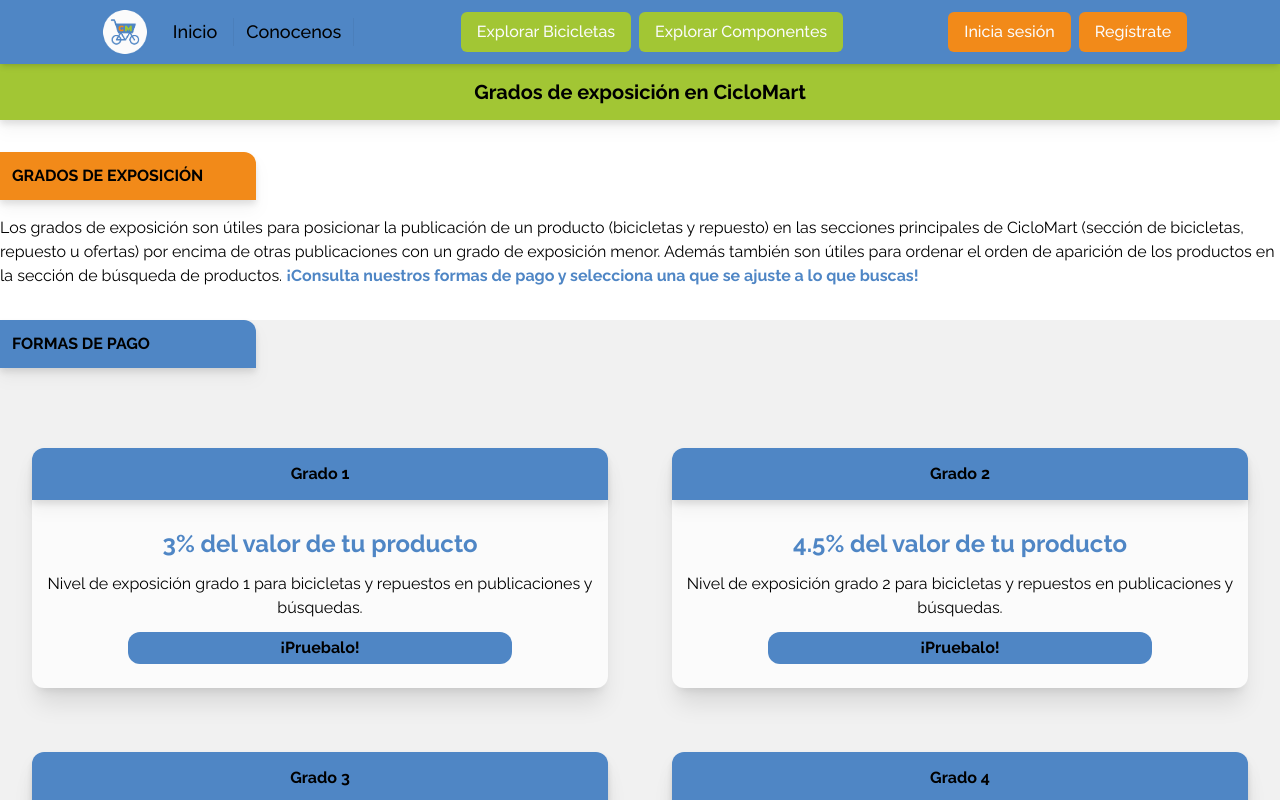
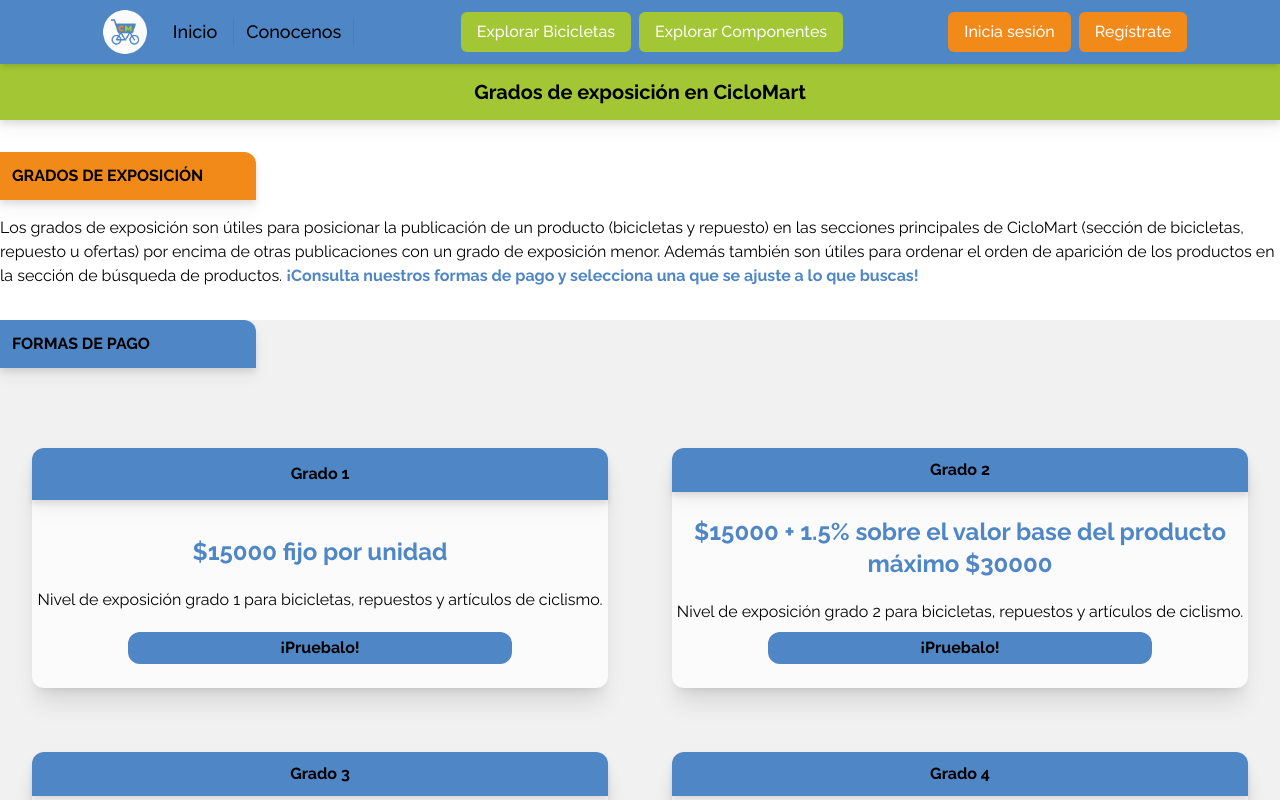
Before and after one commit to w1sec0d/ciclomart_frontend, a React (Vite) app: page /exposureInfo in a window 1280 px wide. Shown: the top 800 px of the page. Built offline with nearby package versions, Linux system fonts and the light colour scheme; no server answers; what @mercadopago/sdk-react would draw is missing.

Commit message:
Arregla pago por exposición

```diff
--- a/src/components/Exposure/ExposurePrice.jsx
+++ b/src/components/Exposure/ExposurePrice.jsx
@@ -26,12 +26,18 @@ const ExposurePrice = ({ grade, children, price, setSelected, selected }) => {
   //Porcentajes para mostrar en la ventana de información y para
   //calcular precio final
   const percentages = {
-    1: 3,
-    2: 4.5,
-    3: 6,
-    4: 8,
+    1: { fixed: 15000, percentage: 0, max: 15000 },
+    2: { fixed: 15000, percentage: 1.5, max: 30000 },
+    3: { fixed: 15000, percentage: 2.5, max: 50000 },
+    4: { fixed: 15000, percentage: 3.5, max: 100000 },
   }
-  const gradePrice = parseInt((parseInt(price) * percentages[grade]) / 100)
+
+  const gradePrice = Math.min(
+    Math.round(
+      percentages[grade].fixed + (price * percentages[grade].percentage) / 100
+    ),
+    percentages[grade].max
+  )
 
   const handleSelect = () => {
     if (grade === selected) {
@@ -54,13 +60,21 @@ const ExposurePrice = ({ grade, children, price, setSelected, selected }) => {
       {/*Se usa para calcular precio o para hacer un display del porcentaje */}
       <div className="h-full w-full flex flex-col justify-center items-center pt-2">
         <b className="text-primary text-2xl mb-3">
-          {price
-            ? `${colombianPrice(gradePrice)} COP`
-            : `${percentages[grade]}% del valor de tu producto`}
+          {price ? (
+            `${colombianPrice(gradePrice)} COP`
+          ) : grade > 1 ? (
+            <p className="text-center mb-2">
+              {`$${percentages[grade].fixed} + ${percentages[grade].percentage}% sobre el valor base del producto máximo $${percentages[grade].max}`}
+            </p>
+          ) : (
+            <p className="text-center mb-2">
+              {`$${percentages[grade].fixed} fijo por unidad`}
+            </p>
+          )}
         </b>
         <p className="text-center mb-2">
-          Nivel de exposición grado {grade} para bicicletas y repuestos en
-          publicaciones y búsquedas.
+          Nivel de exposición grado {grade} para bicicletas, repuestos y
+          artículos de ciclismo.
         </p>
         {children}
       </div>
```
